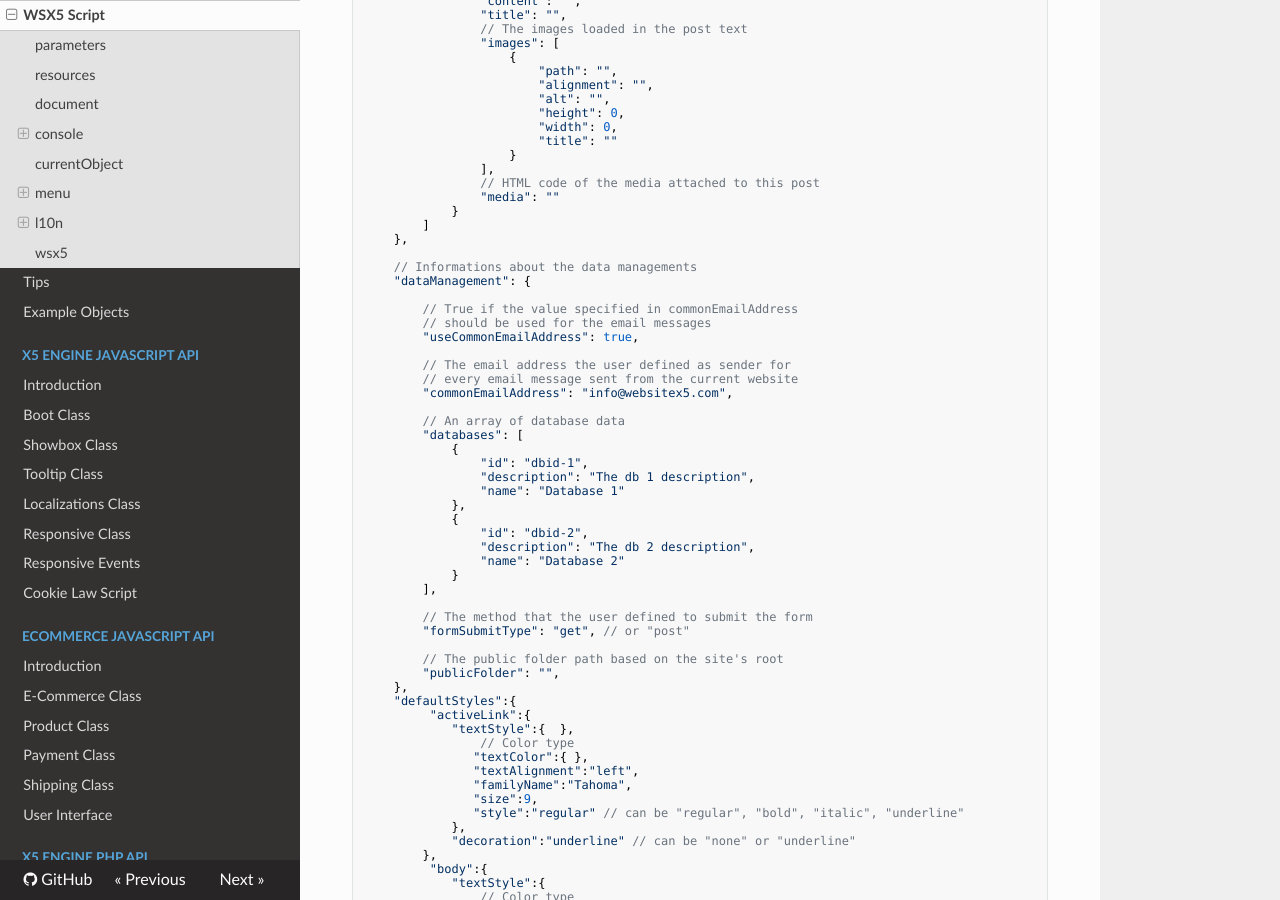
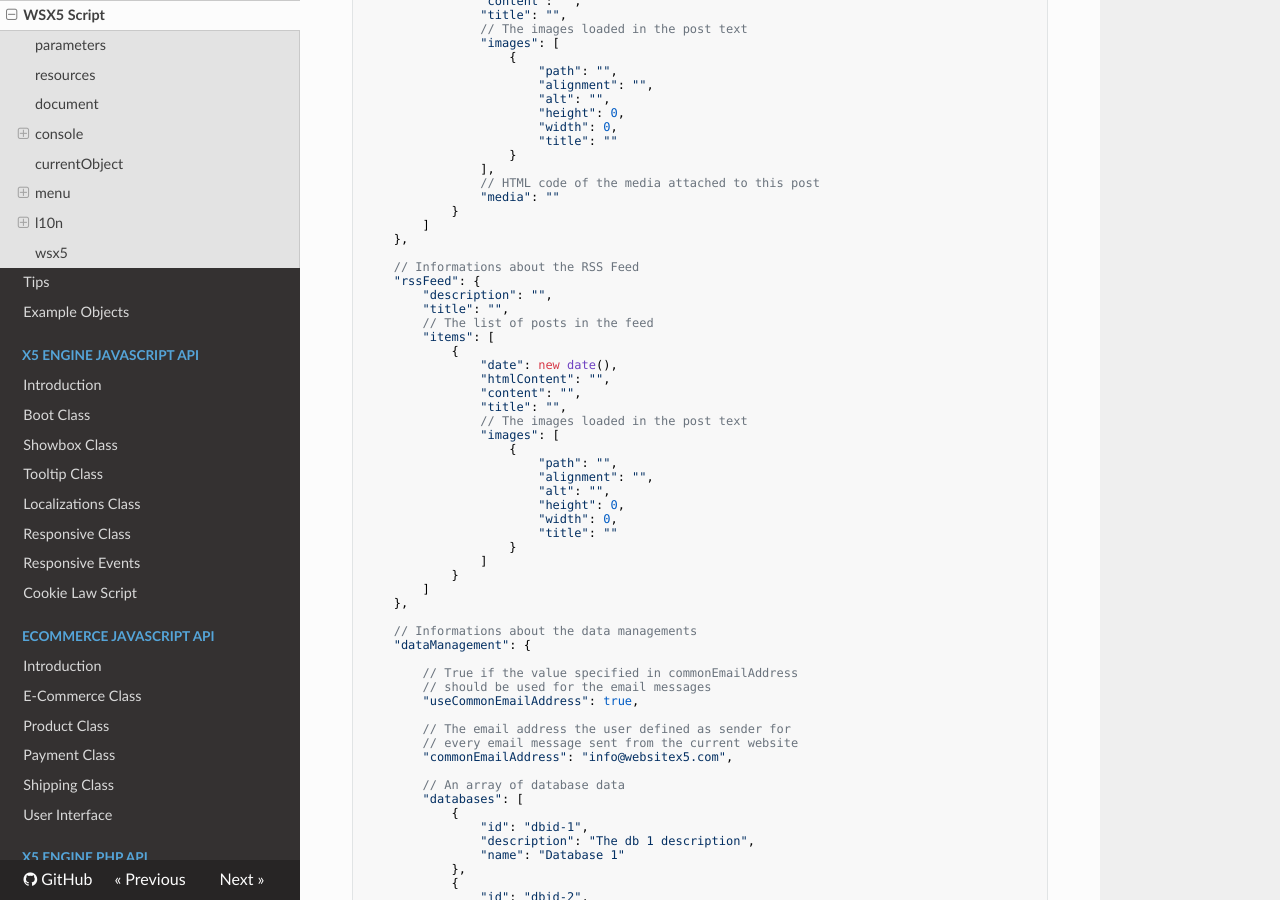
Before and after one commit to WebSiteX5/wsx5-developers-guide, an MkDocs documentation site: the page built from docs/optional-objects/wsx5-script.md, in a window 1280 px wide and 900 px high, scrolled down 8436 px. Built offline with MkDocs 1.6.1, drawn with Linux system fonts in a browser that asks for light colours; nearby versions of some CDN libraries; old or Windows-style settings are respelled for this version of MkDocs.

Commit message:
Oggetti Opzionali: Aggiornamento documentazione dati del Feed RSS
WSX5-1794

```diff
--- a/docs/optional-objects/wsx5-script.md
+++ b/docs/optional-objects/wsx5-script.md
@@ -539,6 +539,32 @@ var wsx5 = {
         ]
 	},
 
+	// Informations about the RSS Feed
+	"rssFeed": {
+		"description": "",
+		"title": "",
+		// The list of posts in the feed
+		"items": [
+			{
+				"date": new date(),
+				"htmlContent": "",
+				"content": "",
+				"title": "",
+				// The images loaded in the post text
+				"images": [
+					{
+						"path": "",
+						"alignment": "",
+						"alt": "",
+						"height": 0,
+						"width": 0,
+						"title": ""
+					}
+				]
+			}
+        ]
+	},
+
 	// Informations about the data managements
 	"dataManagement": {
 
```
